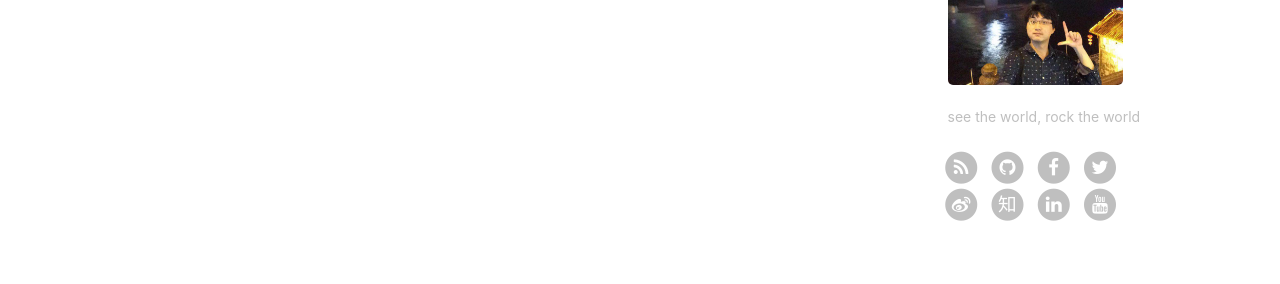
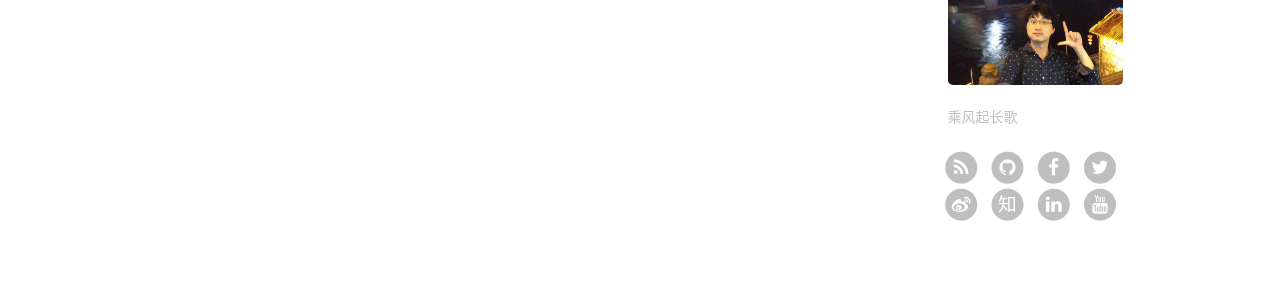
Before and after one commit to singchia/singchia.github.io, a Jekyll site: the page built from index.html, in a window 1280 px wide. Shown: the part 812-1096 px from the top of the page. Built offline with Jekyll 4.4.1, drawn with Linux system fonts in a browser that asks for light colours; nearby versions of some CDN libraries; the list of posts is cut into pages by our own code; comment, search, counter and statistics services are not loaded.

Commit message:
modification

```diff
--- a/_config.yml
+++ b/_config.yml
@@ -68,7 +68,7 @@ netease_comment: false
 
 # Sidebar settings
 sidebar: true                           # whether or not using Sidebar.
-sidebar-about-description: "see the world, rock the world"
+sidebar-about-description: "乘风起长歌"
 sidebar-avatar: /img/avatar-chongqing.jpeg      # use absolute URL, seeing it's used in both `/` and `/about/`
 
 
```
